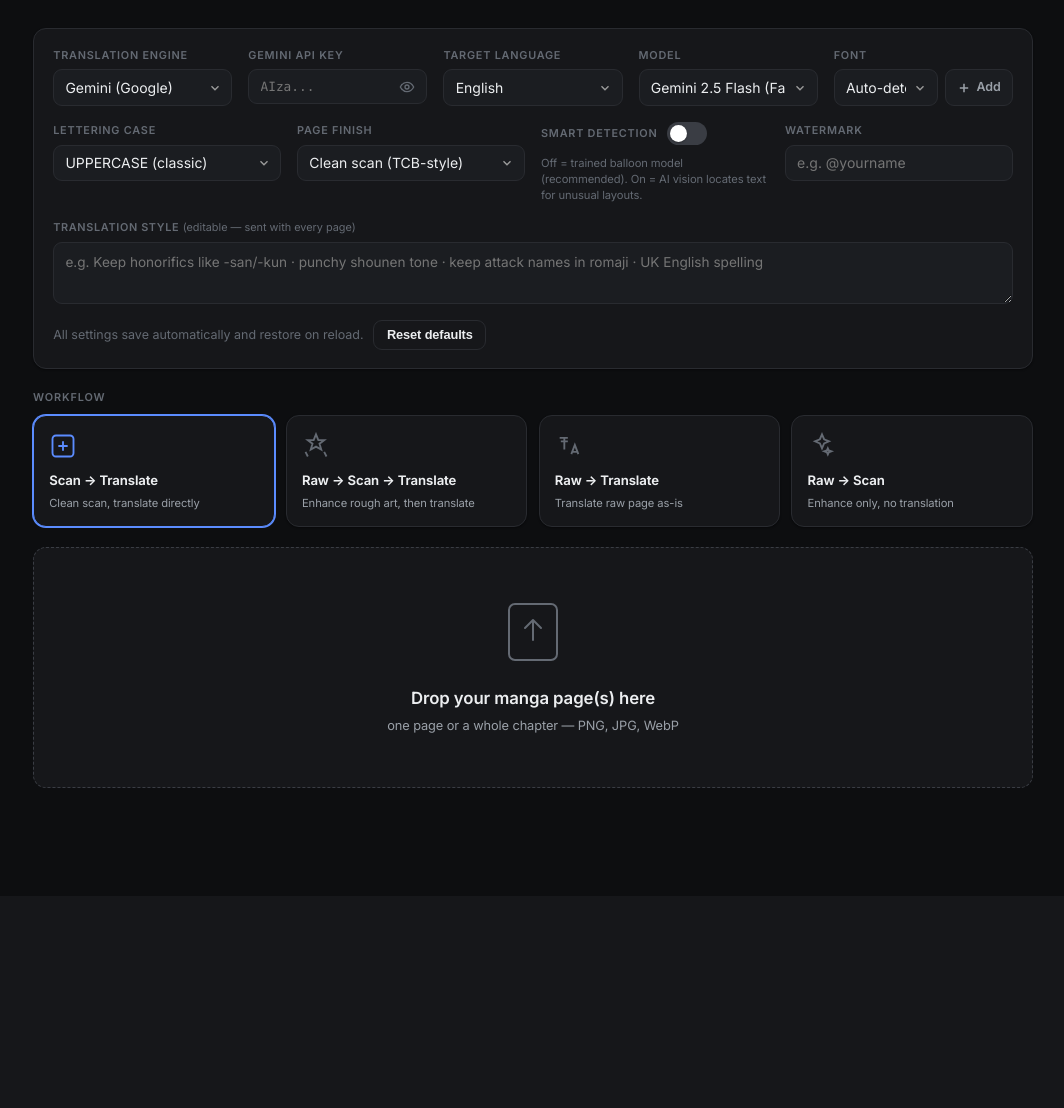
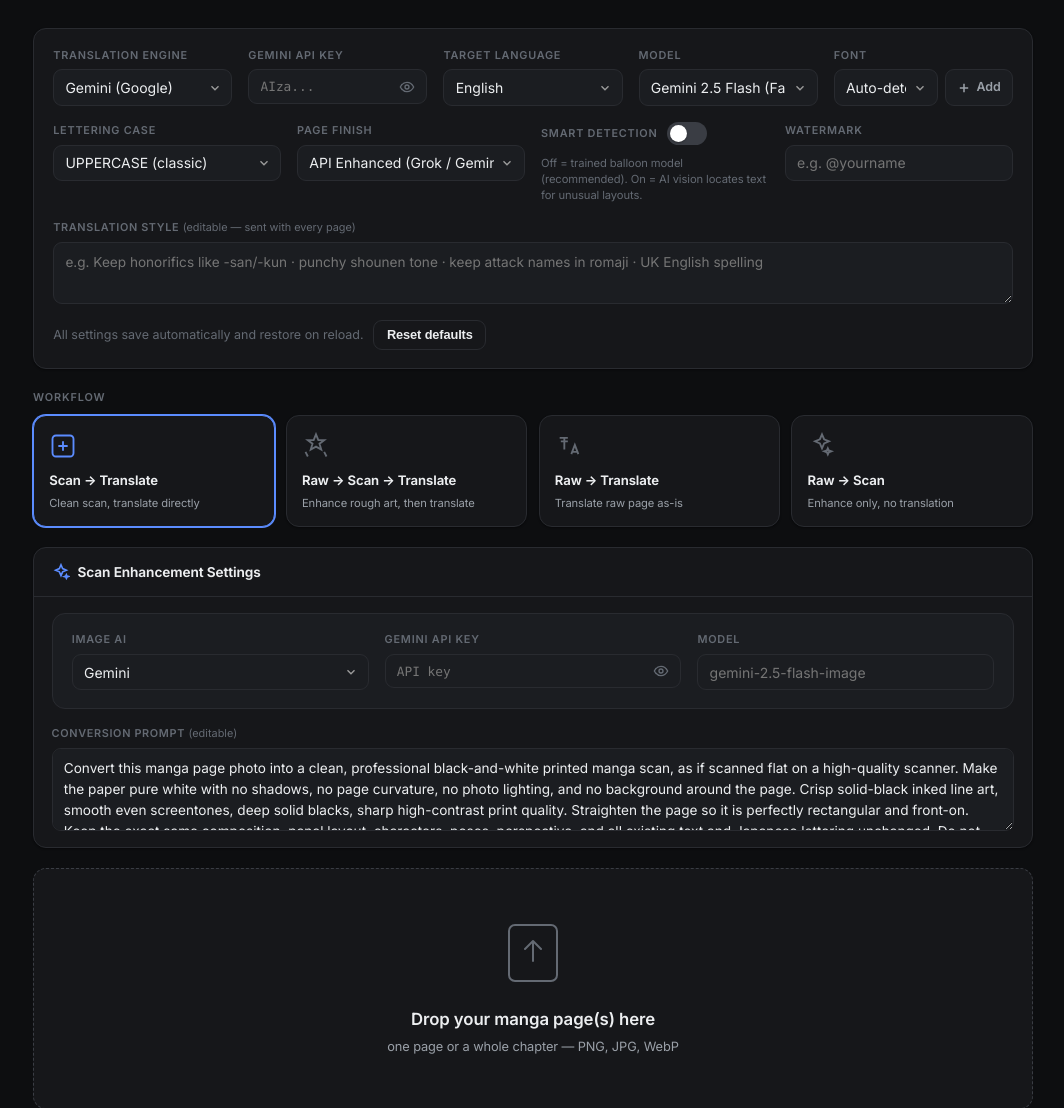
Before and after one commit to nullemon/mangatranslator, a FastAPI app: page / in a window 1280 px wide. Shown: the part 76-1184 px from the top of the page, without its empty margins (107-1171 px from the left). Before the commit the page ends 864 px from the top, so only its background shows below. Run offline with FastAPI, Linux system fonts and the light colour scheme; some libraries are stand-ins or nearby versions.

Commit message:
Fix text containment in narration boxes; add API-based page finish; fix CRAFT + ESRGAN
Text containment:
- Free-text placement now constrained to original AI-detected bbox when
  no caption frame is found, preventing text from spilling over artwork
- Reduced _refine_free_bbox growth limit (3.5x→2.0x area, 1.5x per dim)

API page finish:
- New "API Enhanced (Grok/Gemini/ChatGPT)" option in Page Finish dropdown
- After compositing, sends the result to the user's chosen image AI for
  professional-quality enhancement (replaces local scan_finish for this mode)
- Enhance panel auto-shows when API finish is selected
- Settings stored per-task so rerenders also use API finish

Compatibility fixes:
- Monkey-patch torchvision.models.vgg.model_urls for CRAFT compatibility
  with newer torchvision (fixes "cannot import model_urls" error)
- Real-ESRGAN weights: try v0.2.2.4 release URL first (v0.2.5.0 is 404),
  then HuggingFace mirror as fallback

https://claude.ai/code/session_01VV1BeeCg9ef3e9iDV7NX5Q

```diff
--- a/app.py
+++ b/app.py
@@ -115,6 +115,10 @@ async def translate(
         "watermark": watermark.strip(),
         "text_case": text_case,
         "finish": finish,
+        "enhance_provider": enhance_provider,
+        "enhance_key": enhance_key,
+        "enhance_model": enhance_model,
+        "enhance_prompt": enhance_prompt,
         "name": file.filename or "page.png",
         "mode": "translate",
     }
@@ -215,6 +219,23 @@ async def _run(
             lambda: pipeline.process(image_path, output_path, on_progress),
         )
         MASKS[task_id] = getattr(pipeline, "last_masks", {}) or {}
+
+        if finish == "api" and enhance_key:
+            tasks[task_id].update({"progress": 95, "message": "Applying API page enhancement..."})
+            def do_api_finish():
+                img = cv2.imread(output_path)
+                if img is None:
+                    return
+                enhancer = ImageEnhancer()
+                out = enhancer.enhance(img, enhance_prompt or ImageEnhancer.DEFAULT_PROMPT,
+                                       enhance_provider, enhance_key, enhance_model)
+                cv2.imwrite(output_path, out)
+            try:
+                await loop.run_in_executor(None, do_api_finish)
+            except Exception as e:
+                print(f"[finish] API enhance failed: {e}")
+                tasks[task_id].update(
+                    {"message": f"API finish failed ({type(e).__name__}), keeping local result"})
 
         if watermark:
             _stamp_watermark(output_path, watermark)
@@ -439,8 +460,21 @@ async def rerender(task_id: str, request: Request):
         comp = Compositor(t.get("font_path"), font_scale=font_scale,
                           uppercase=(t.get("text_case", "upper") != "keep"))
         out = comp.compose(base_img, all_items, MASKS.get(task_id), offsets, covers)
-        if t.get("finish", "clean") == "clean":
+        task_finish = t.get("finish", "clean")
+        if task_finish == "clean":
             out = scan_finish(out)
+        elif task_finish == "api" and t.get("enhance_key"):
+            try:
+                enhancer = ImageEnhancer()
+                out = enhancer.enhance(
+                    out,
+                    t.get("enhance_prompt") or ImageEnhancer.DEFAULT_PROMPT,
+                    t.get("enhance_provider", "gemini"),
+                    t["enhance_key"],
+                    t.get("enhance_model", ""),
+                )
+            except Exception as e:
+                print(f"[rerender] API finish failed: {e}")
         cv2.imwrite(r["output_path"], out)
         wm = t.get("watermark", "")
         if wm:
--- a/core/compositor.py
+++ b/core/compositor.py
@@ -155,6 +155,12 @@ class Compositor:
                 used_boxes.append(bb)
                 rect, dark, touched = self._apply_free_region(result, gray, cap, bb)
                 edited_rects.append(tuple(int(v) for v in touched))
+                # When no caption frame was found the refined bbox may have
+                # ballooned (union with nearby ink). Text must stay inside the
+                # ORIGINAL detected bbox so it never spills over artwork.
+                if cap is None:
+                    pad = max(3, min(bw, bh) // 12)
+                    rect = (bx + pad, by + pad, max(bw - 2*pad, 8), max(bh - 2*pad, 8))
                 it["bbox"] = [int(v) for v in bb]
                 color = self._pick_color(dark, it)
                 placements.append((offset_rect(it, rect), text, color, ital, rotation))
@@ -377,7 +383,9 @@ class Compositor:
         rw, rh = int(xs.max()) - rx + 1, int(ys.max()) - ry + 1
         if rw < 5 or rh < 5:
             return x, y, w, h
-        if rw * rh > 3.5 * max(w * h, 1):
+        if rw * rh > 2.0 * max(w * h, 1):
+            return x, y, w, h
+        if rw > w * 1.5 or rh > h * 1.5:
             return x, y, w, h
         # Union of the AI box and the ink bbox: ensures we never shrink below
         # the AI's estimate (which covers the full text column).
--- a/static/js/app.js
+++ b/static/js/app.js
@@ -92,9 +92,11 @@ document.addEventListener("DOMContentLoaded", () => {
 
   const pageFinish = document.getElementById("pageFinish");
   if (pageFinish) {
-    pageFinish.value = localStorage.getItem("manga_finish") || "clean";
-    pageFinish.addEventListener("change", () =>
-      localStorage.setItem("manga_finish", pageFinish.value));
+    pageFinish.value = localStorage.getItem("manga_finish") || "api";
+    pageFinish.addEventListener("change", () => {
+      localStorage.setItem("manga_finish", pageFinish.value);
+      enhancePanel.style.display = needsEnhancePanel() ? "" : "none";
+    });
   }
 
   fontSelect.addEventListener("change", () =>
@@ -191,10 +193,13 @@ document.addEventListener("DOMContentLoaded", () => {
 
   /* ══ WORKFLOW PICKER ══ */
   const wfCards = document.querySelectorAll(".wf-card");
+  function needsEnhancePanel() {
+    return needsScan(workflow) || (pageFinish && pageFinish.value === "api");
+  }
   function setWorkflow(wf) {
     workflow = wf;
     wfCards.forEach(c => c.classList.toggle("active", c.dataset.wf === wf));
-    enhancePanel.style.display = needsScan(wf) ? "" : "none";
+    enhancePanel.style.display = needsEnhancePanel() ? "" : "none";
     document.querySelector(".settings-bar").style.display = needsTranslate(wf) ? "" : "none";
     goBtn.textContent = {
       "scan-translate": "Translate", "raw-scan-translate": "Enhance & Translate",
@@ -379,7 +384,7 @@ document.addEventListener("DOMContentLoaded", () => {
       apiKeyInput.focus(); apiKeyInput.style.borderColor = "#f87171"; return;
     }
     apiKeyInput.style.borderColor = "";
-    if (needsScan(workflow) && !enhanceKey.value.trim()) {
+    if ((needsScan(workflow) || (pageFinish && pageFinish.value === "api")) && !enhanceKey.value.trim()) {
       enhancePanel.scrollIntoView({ behavior: "smooth" });
       enhanceKey.focus(); enhanceKey.style.borderColor = "#f87171"; return;
     }
@@ -419,7 +424,8 @@ document.addEventListener("DOMContentLoaded", () => {
         f.append("style_prompt", stylePrompt.value.trim());
       }
       f.append("enhance", needsScan(workflow) ? "true" : "false");
-      if (needsScan(workflow)) {
+      const needsEnhKeys = needsScan(workflow) || (pageFinish && pageFinish.value === "api");
+      if (needsEnhKeys) {
         f.append("enhance_provider", enhanceProvider.value);
         f.append("enhance_key", enhanceKey.value.trim());
         f.append("enhance_prompt", enhancePrompt.value);
--- a/templates/index.html
+++ b/templates/index.html
@@ -92,7 +92,8 @@
       <div class="setting-group">
         <label for="pageFinish">Page Finish</label>
         <select id="pageFinish">
-          <option value="clean">Clean scan (TCB-style)</option>
+          <option value="api">API Enhanced (Grok / Gemini / ChatGPT)</option>
+          <option value="clean">Clean scan (local)</option>
           <option value="off">Untouched (original pixels)</option>
         </select>
       </div>
```
Also changed, not shown: core/text_detect.py (+14 -0 lines), core/upscale.py (+22 -19 lines), 1 other file.
